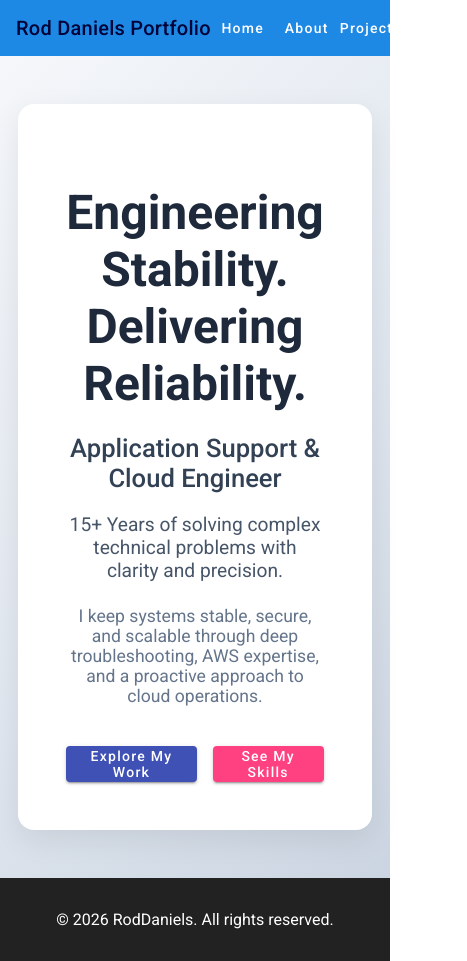
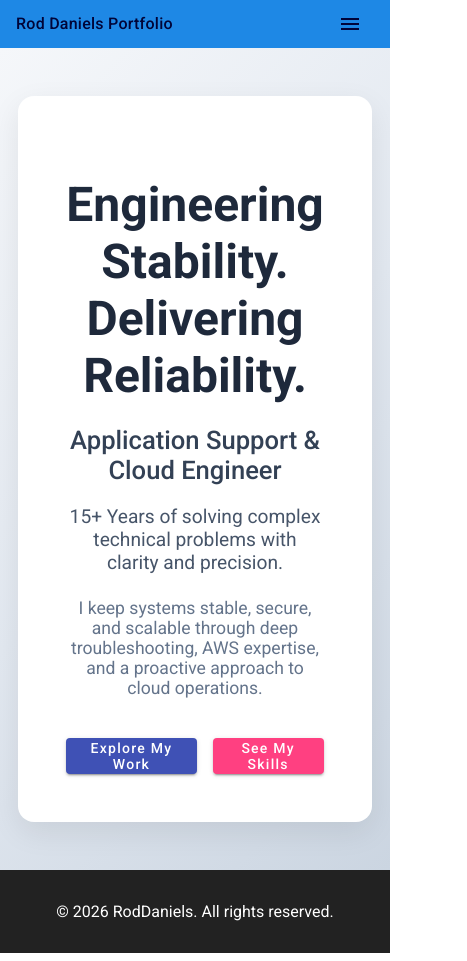
Before and after one commit to rodbagaresau-hue/portfolio, an Angular app: page /home in a window 390 px wide. Shown: the whole page, 467 px wide, since content can reach past the window. Built offline with nearby package versions, Linux system fonts and the light colour scheme.

Commit message:
fix toolbar and remove width space in mobile

```diff
--- a/src/app/app.config.ts
+++ b/src/app/app.config.ts
@@ -1,5 +1,6 @@
 import { ApplicationConfig, provideBrowserGlobalErrorListeners } from '@angular/core';
 import { provideRouter } from '@angular/router';
+import { provideAnimationsAsync } from '@angular/platform-browser/animations/async';
 
 import { routes } from './app.routes';
 import { provideClientHydration, withEventReplay } from '@angular/platform-browser';
@@ -7,6 +8,8 @@ import { provideClientHydration, withEventReplay } from '@angular/platform-brows
 export const appConfig: ApplicationConfig = {
   providers: [
     provideBrowserGlobalErrorListeners(),
-    provideRouter(routes), provideClientHydration(withEventReplay())
+    provideRouter(routes),
+    provideClientHydration(withEventReplay()),
+    provideAnimationsAsync()
   ]
 };
--- a/src/app/app.html
+++ b/src/app/app.html
@@ -3,11 +3,24 @@
 
   <span class="example-spacer"></span>
 
-  <a mat-button routerLink="/home">Home</a>
-  <a mat-button routerLink="/about">About</a>
-  <a mat-button routerLink="/projects">Projects</a>
-  <a mat-button routerLink="/contact">Contact</a>
+  <nav class="desktop-nav" aria-label="Main navigation">
+    <a mat-button routerLink="/home">Home</a>
+    <a mat-button routerLink="/about">About</a>
+    <a mat-button routerLink="/projects">Projects</a>
+    <a mat-button routerLink="/contact">Contact</a>
+  </nav>
+
+  <button mat-icon-button class="mobile-menu" [matMenuTriggerFor]="mobileMenu" aria-label="Open navigation menu">
+    <mat-icon>menu</mat-icon>
+  </button>
 </mat-toolbar>
+
+<mat-menu #mobileMenu="matMenu">
+  <button mat-menu-item routerLink="/home">Home</button>
+  <button mat-menu-item routerLink="/about">About</button>
+  <button mat-menu-item routerLink="/projects">Projects</button>
+  <button mat-menu-item routerLink="/contact">Contact</button>
+</mat-menu>
 
 <main>
   <router-outlet></router-outlet>
--- a/src/app/app.scss
+++ b/src/app/app.scss
@@ -1,4 +1,8 @@
-@use '@angular/material' as mat;
+:host {
+  display: flex;
+  flex-direction: column;
+  min-height: 100vh;
+}
 
 .example-spacer {
   flex: 1 1 auto;
@@ -7,4 +11,55 @@
 mat-toolbar {
   background-color: #1e88e5 !important;
   color: rgb(0, 4, 56);
+  display: flex;
+  align-items: center;
+  padding: 0 16px;
+  position: sticky;
+  top: 0;
+  z-index: 2;
 }
+
+.desktop-nav {
+  display: flex;
+  align-items: center;
+  gap: 8px;
+}
+
+main {
+  flex: 1 1 auto;
+}
+
+footer {
+  margin-top: auto;
+  background: #222;
+  color: white;
+  padding: 1rem;
+  text-align: center;
+  width: 100%;
+  box-sizing: border-box;
+}
+
+.mobile-menu {
+  display: none;
+}
+
+/* Desktop links */
+mat-toolbar a[mat-button] {
+  margin-left: 8px;
+}
+
+/* MOBILE FIX */
+@media (max-width: 768px) {
+  mat-toolbar span {
+    font-size: 1rem;
+    white-space: nowrap;
+  }
+
+  .desktop-nav {
+    display: none;
+  }
+
+  .mobile-menu {
+    display: inline-flex;
+  }
+}
```
Also changed, not shown: src/app/app.ts (+11 -2 lines).
